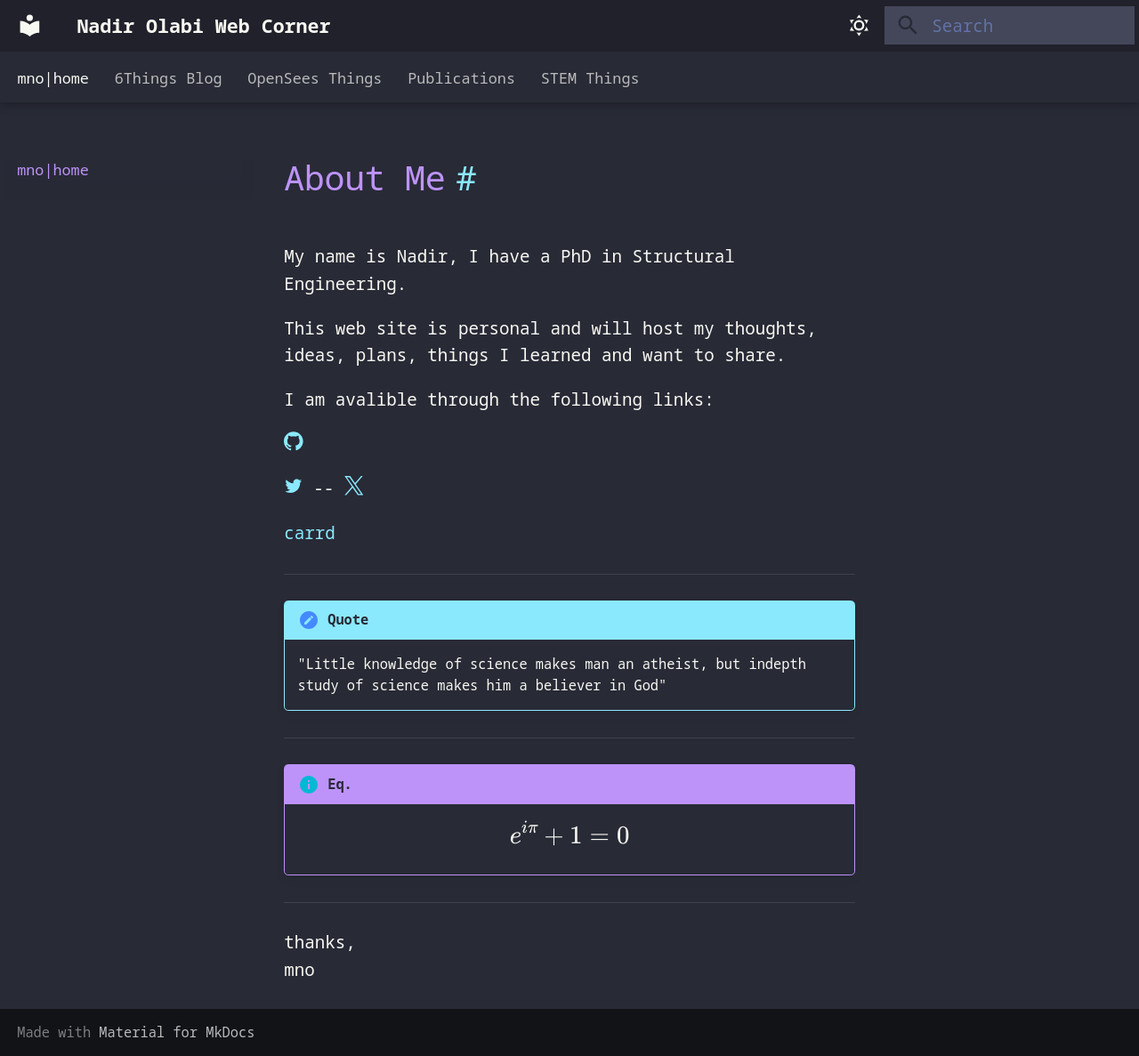
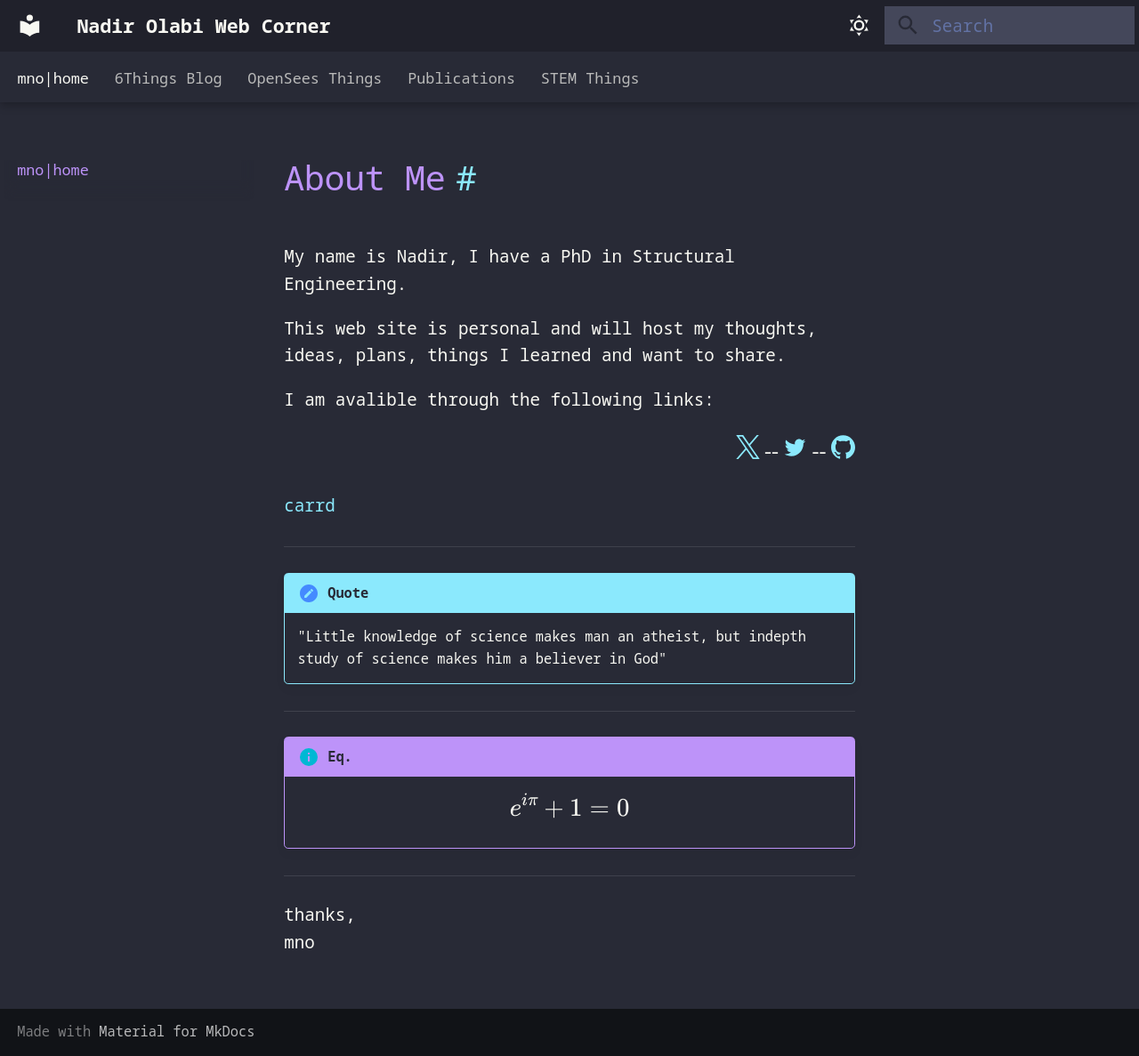
Before and after one commit to mnadhro/nadirolabi-web-corner, an MkDocs documentation site: the page built from docs/index.md, in a window 1280 px wide and 1187 px high. Shown: the whole window at 89% size. Built offline with MkDocs 1.6.1 and Material for MkDocs 9.7.7, drawn with Linux system fonts in a browser that asks for light colours.

Commit message:
trying icon links

```diff
--- a/docs/index.md
+++ b/docs/index.md
@@ -11,11 +11,11 @@ This web site is personal and will host my thoughts, ideas, plans, things I lear
 
 I am avalible through the following links:
 
+<div dir="rtl" markdown="1">
 
-[:simple-github:](https://github.com/mnadhro)
+[:simple-github:](https://github.com/mnadhro){:target="_blank"} -- [:material-twitter:](https://twitter.com/mnadhro_){:target="_blank"} -- [:simple-x:](https://twitter.com/mnadhro_){:target="_blank"}
 
-[:material-twitter:](https://twitter.com/mnadhro_) -- [:simple-x:](https://twitter.com/mnadhro_)
-
+</div>
 
 [carrd](https://mno.carrd.co/)
 
```
